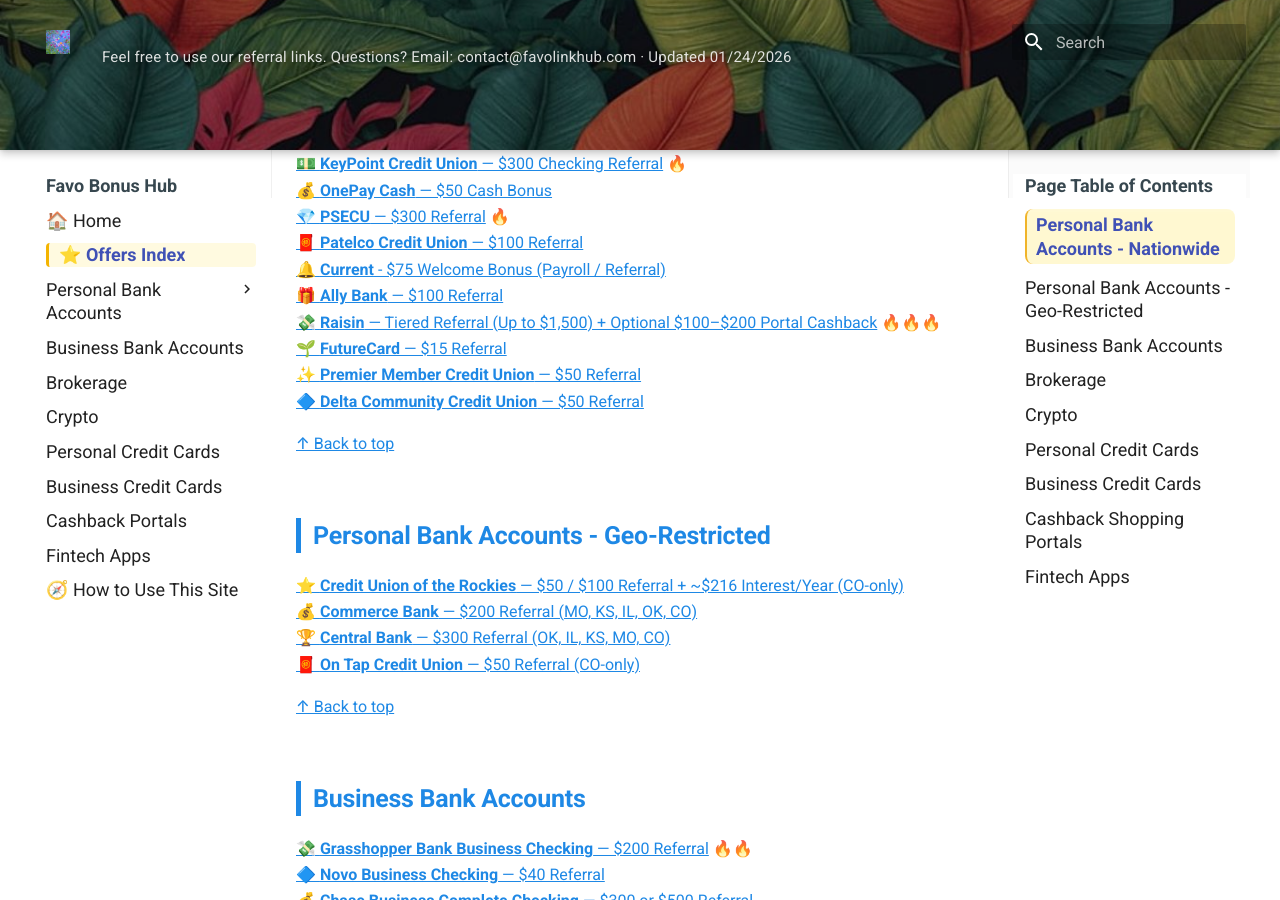
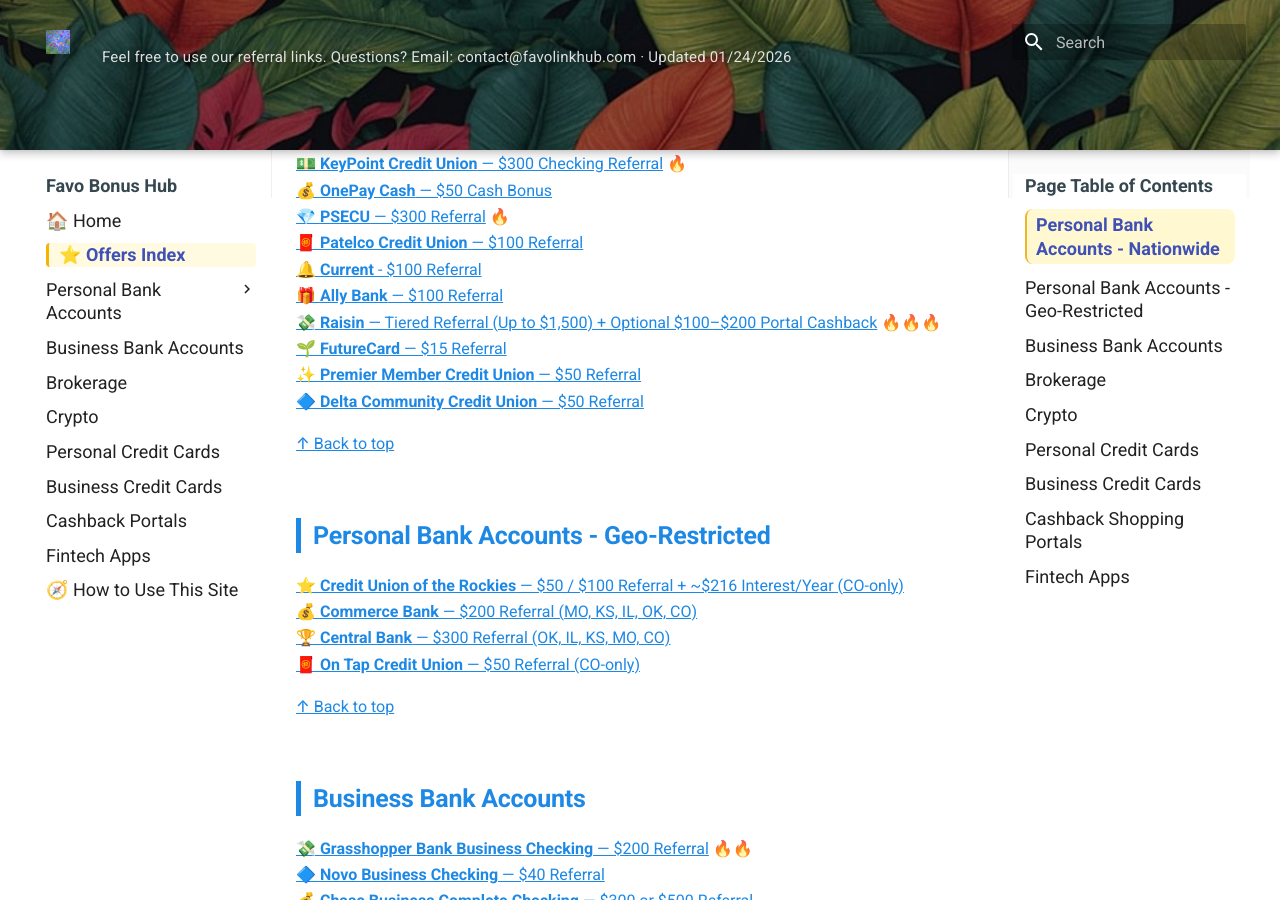
Before and after one commit to whispersofzephyr/favolinkhub-site, an MkDocs documentation site: the page built from docs/offers-index.md, in a window 1280 px wide and 900 px high, scrolled down 521 px. Built offline with MkDocs 1.6.1 and Material for MkDocs 9.7.7, drawn with Linux system fonts in a browser that asks for light colours.

Commit message:
Update offers-index.md

```diff
--- a/docs/offers-index.md
+++ b/docs/offers-index.md
@@ -20,7 +20,7 @@ All current offers, organized by categories:
 [💰 **OnePay Cash** — $50 Cash Bonus](personal-bank-nationwide.md#onepay-cash)
 [💎 **PSECU** — $300 Referral](personal-bank-nationwide.md#psecu) 🔥
 [🧧 **Patelco Credit Union** — $100 Referral](personal-bank-nationwide.md#patelco)
-[🔔 **Current** - $75 Welcome Bonus (Payroll / Referral)](personal-bank-nationwide.md#current)
+[🔔 **Current** - $100 Referral](personal-bank-nationwide.md#current)
 [🎁 **Ally Bank** — $100 Referral](personal-bank-nationwide.md#ally-bank)
 [💸 **Raisin** — Tiered Referral (Up to $1,500) + Optional $100–$200 Portal Cashback](personal-bank-nationwide.md#raisin) 🔥🔥🔥
 [🌱 **FutureCard** — $15 Referral](personal-bank-nationwide.md#futurecard)
```
